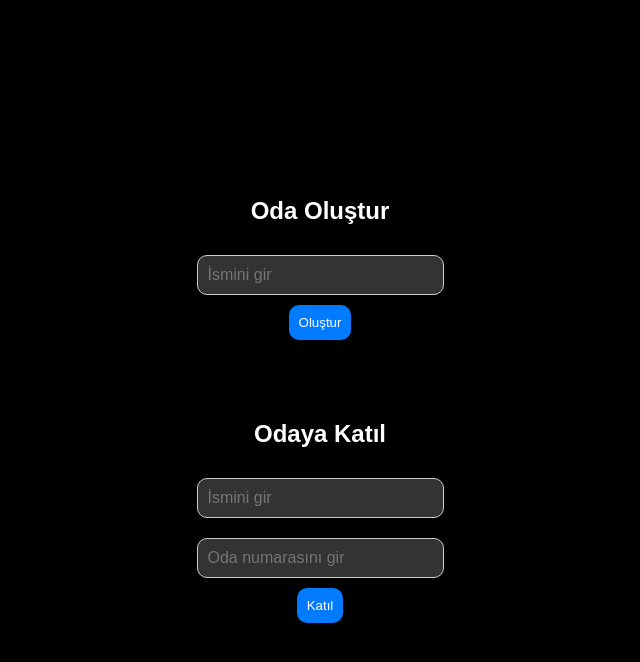
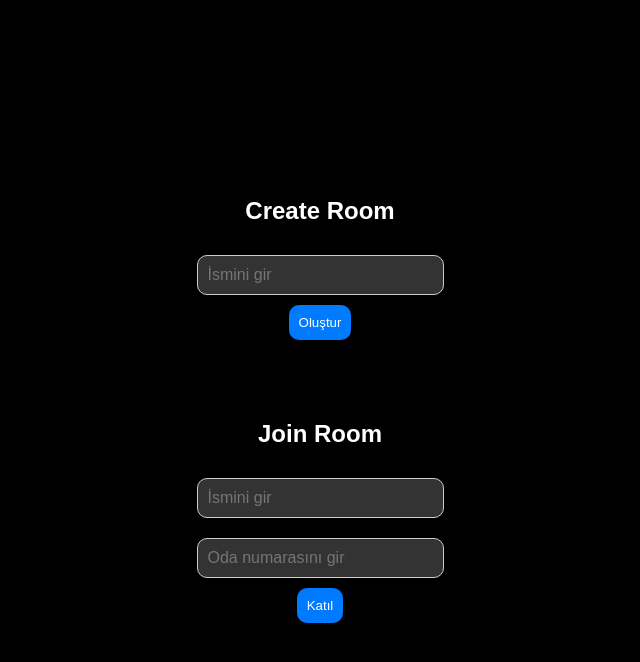
Before and after one commit to Sacid66/chattingappv3, a Flask app: page / in a window 1280 px wide. Shown: the top 662 px of the page, without its empty margins (320-960 px from the left). Run offline with Flask 3, Linux system fonts and the light colour scheme.

Commit message:
güncellendi

```diff
--- a/app.py
+++ b/app.py
@@ -57,7 +57,7 @@ def on_join(data):
     color = random.choice(colors)
     join_room(room_id)
     rooms[room_id]['users'].append({'username': username, 'color': color})
-    send({'msg': f'{username} odaya katıldı.', 'username': 'Sistem', 'color': '#000000'}, room=room_id)
+    send({'msg': f'{username} has joined the room.', 'username': 'Sistem', 'color': '#000000'}, room=room_id)
     emit('user_color', {'username': username, 'color': color}, room=request.sid)
 
 @socketio.on('message')
@@ -113,7 +113,7 @@ def on_disconnect():
             if user['username'] == username:
                 rooms[room_id]['users'].remove(user)
                 break
-        send({'msg': f'{username} odadan ayrıldı.', 'username': 'System', 'color': '#000000'}, room=room_id)
+        send({'msg': f'{username} has left the room.', 'username': 'System', 'color': '#000000'}, room=room_id)
         if len(rooms[room_id]['users']) == 0:
             del rooms[room_id]
 
--- a/templates/chat.html
+++ b/templates/chat.html
@@ -65,7 +65,7 @@
                 colorBox.className = 'color-box';
                 colorBox.style.backgroundColor = userColor;
                 var userNameSpan = document.createElement('span');
-                userNameSpan.innerText = `${username} (sen)`;
+                userNameSpan.innerText = `${username} (you)`;
                 userInfo.appendChild(colorBox);
                 userInfo.appendChild(userNameSpan);
             }
--- a/templates/index.html
+++ b/templates/index.html
@@ -7,14 +7,14 @@
 <body>
     <div class="container">
         <div class="box">
-            <h2>Oda Oluştur</h2>
+            <h2>Create Room</h2>
             <form action="/create_room" method="POST">
                 <input type="text" name="username" placeholder="İsmini gir" required>
                 <button type="submit">Oluştur</button>
             </form>
         </div>
         <div class="box">
-            <h2>Odaya Katıl</h2>
+            <h2>Join Room</h2>
             <form action="/join_room" method="POST">
                 <input type="text" name="username" placeholder="İsmini gir" required>
                 <input type="text" name="room_id" placeholder="Oda numarasını gir" required>
```
